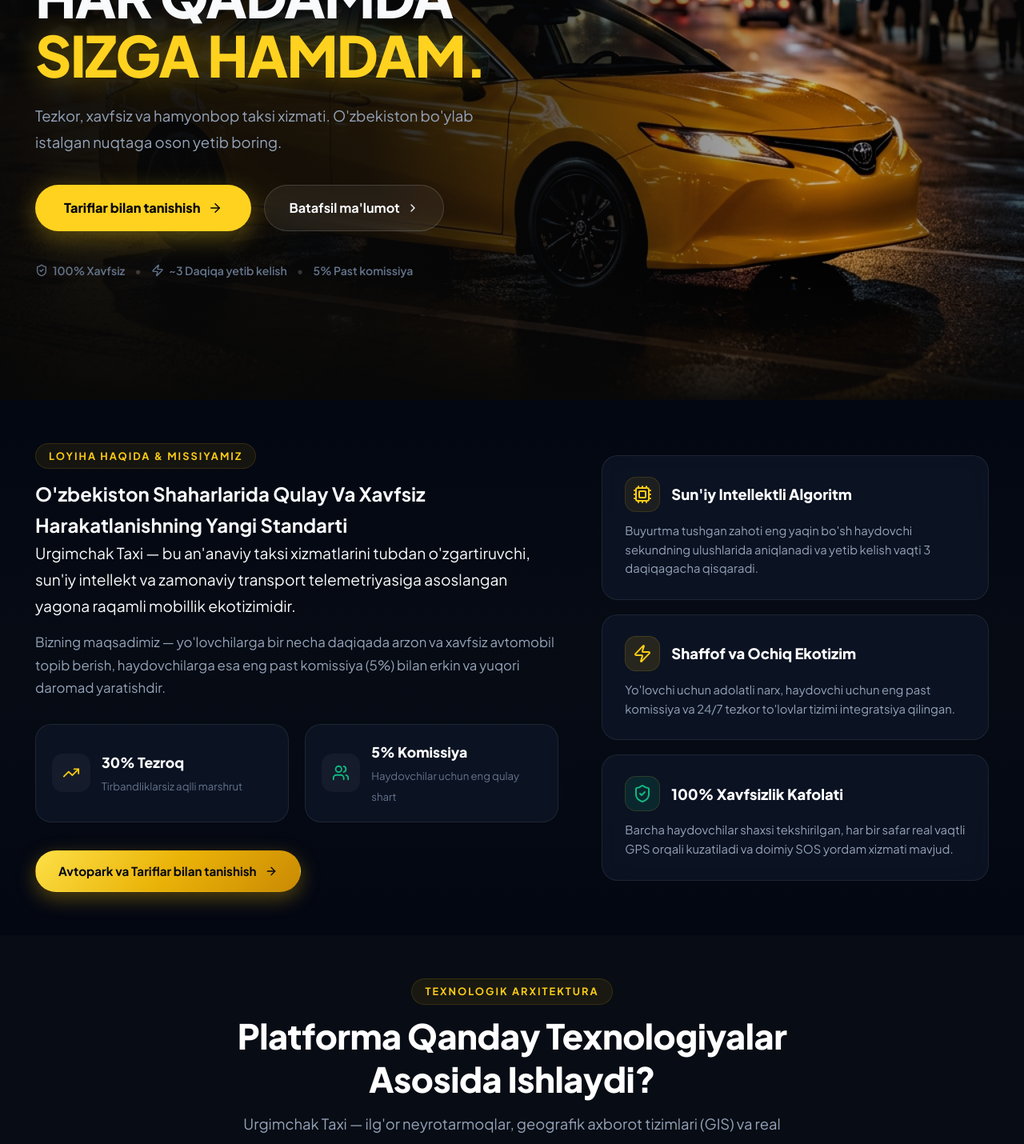
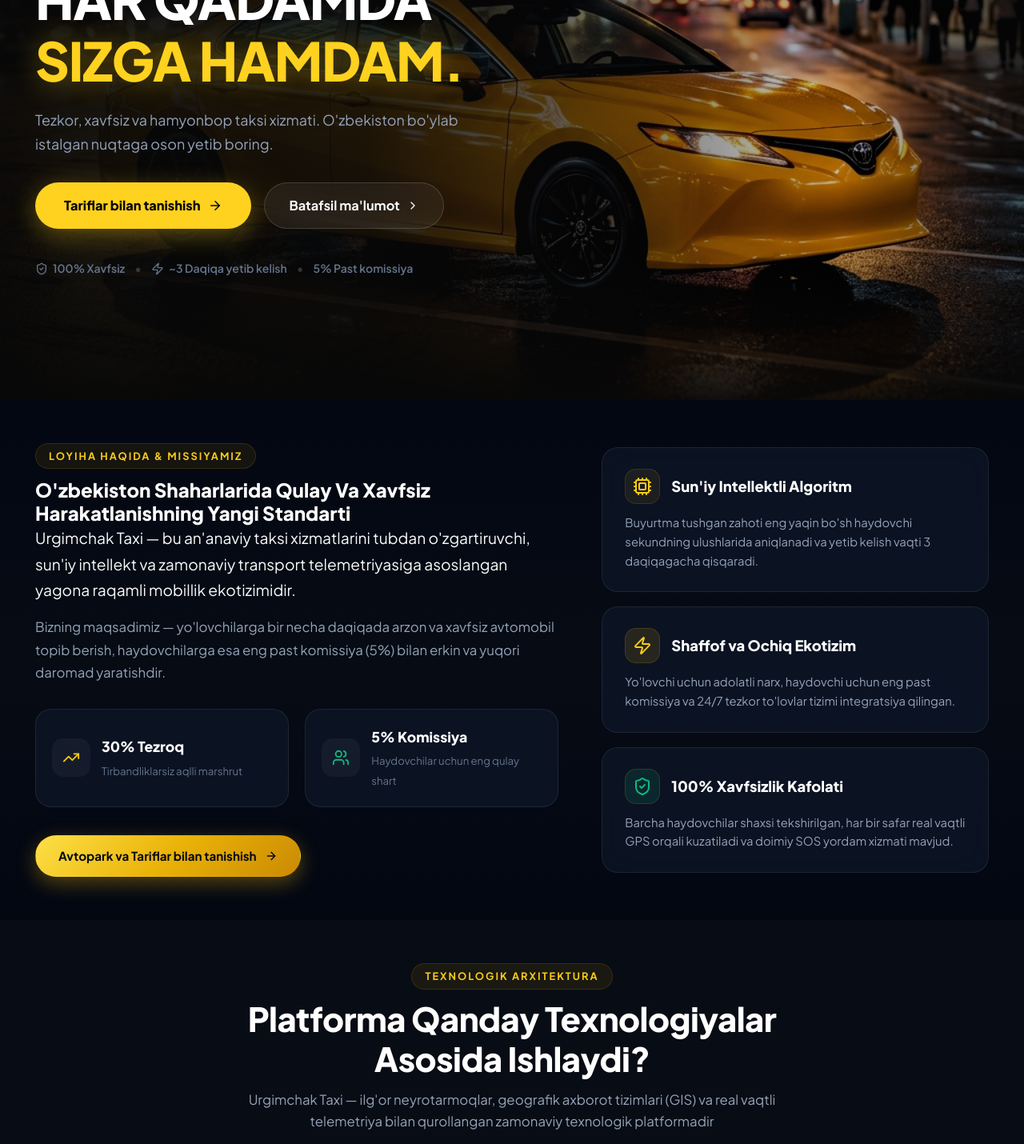
Before and after one commit to humoyun1773/taxi-landing-web, a React (Vite) app: page / in a window 1280 px wide. Shown: the part 300-1730 px from the top of the page at 80% size. Built offline with nearby package versions, Linux system fonts and the light colour scheme.

Commit message:
style: standardize professional typography line-heights across all headings and paragraph text blocks

```diff
--- a/src/index.css
+++ b/src/index.css
@@ -124,6 +124,21 @@ a {
 
 ul {
   list-style: none;
+}
+
+h1, h2, h3, h4, h5, h6 {
+  color: var(--text-white);
+  font-weight: 800;
+}
+
+h1 { line-height: 1.15; }
+h2 { line-height: 1.2; }
+h3 { line-height: 1.25; }
+h4 { line-height: 1.3; }
+
+p {
+  line-height: 1.65;
+  color: var(--text-secondary);
 }
 
 button, input, select {
@@ -212,9 +227,9 @@ button, input, select {
 }
 
 .section-title h2 {
-  font-size: clamp(2.1rem, 3.8vw, 2.7rem);
+  font-size: clamp(2rem, 3.5vw, 2.6rem);
   font-weight: 800;
-  line-height: 1.25;
+  line-height: 1.2;
   color: var(--text-white);
   margin-bottom: 12px;
   letter-spacing: -0.5px;
@@ -222,8 +237,10 @@ button, input, select {
 
 .section-title p {
   color: var(--text-secondary);
-  font-size: 1.15rem;
-  line-height: 1.85;
+  font-size: 1.05rem;
+  line-height: 1.65;
+  max-width: 680px;
+  margin: 0 auto;
 }
 
 /* Luxury Button System */
@@ -792,10 +809,10 @@ html.light .hero-bottom-vignette {
 }
 
 .hero-main-title {
-  font-size: clamp(3.2rem, 5.5vw, 5rem);
+  font-size: clamp(3rem, 5.2vw, 4.75rem);
   font-weight: 900;
-  line-height: 1.05;
-  letter-spacing: -1.8px;
+  line-height: 1.15;
+  letter-spacing: -1.5px;
   text-transform: uppercase;
   margin-bottom: 22px;
 }
@@ -810,10 +827,10 @@ html.light .hero-bottom-vignette {
 }
 
 .hero-subtext {
-  font-size: 1.16rem;
-  line-height: 1.8;
+  font-size: 1.12rem;
+  line-height: 1.65;
   color: var(--text-secondary);
-  margin-bottom: 36px;
+  margin-bottom: 34px;
   max-width: 560px;
 }
 
@@ -2399,19 +2416,19 @@ html.light .app-download-wrapper {
 }
 
 .app-title {
-  font-size: clamp(2.4rem, 4vw, 3.4rem);
+  font-size: clamp(2.3rem, 3.8vw, 3.2rem);
   font-weight: 900;
-  line-height: 1.12;
-  color: var(--text-white);
-  margin-bottom: 20px;
-  letter-spacing: -1px;
+  line-height: 1.16;
+  color: var(--text-white);
+  margin-bottom: 18px;
+  letter-spacing: -0.8px;
 }
 
 .app-desc {
-  font-size: 1.08rem;
+  font-size: 1.05rem;
   color: var(--text-secondary);
-  line-height: 1.8;
-  margin-bottom: 34px;
+  line-height: 1.65;
+  margin-bottom: 30px;
   max-width: 540px;
 }
 
```
